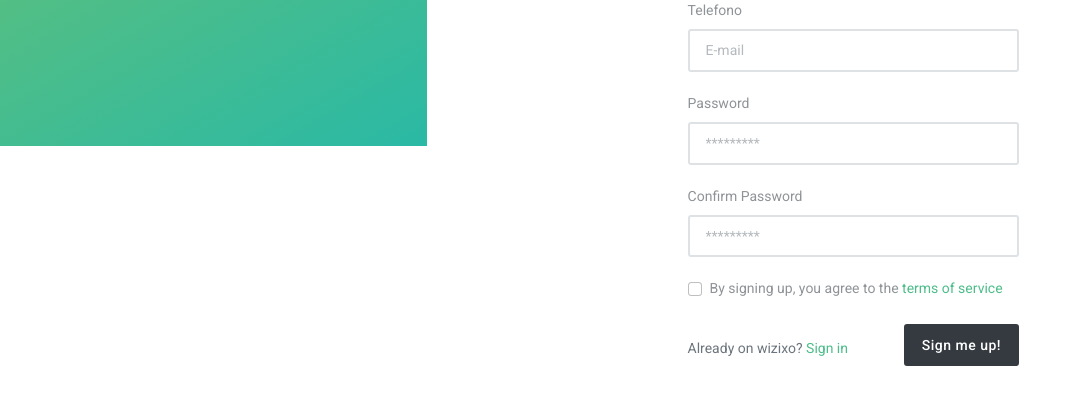
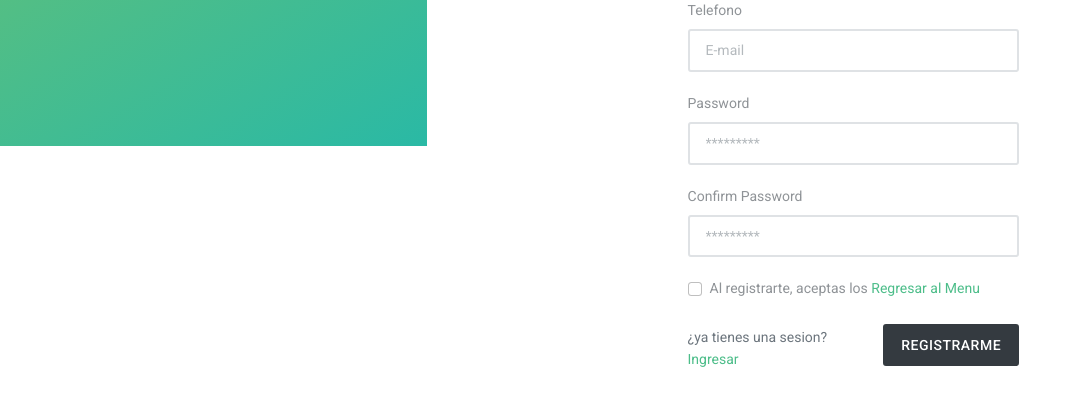
Before and after one commit to LitzyViridianaBravoAldana/AbarrotesTESCHI, a Django app: template APITESCHI/api/templates/sign_up.html in a window 1280 px wide. Shown: the part 654-1074 px from the top of the page, without its empty margins (0-1082 px from the left). Run offline with Django 3.2, Linux system fonts and the light colour scheme; the template is opened without the code that fills it, so the values that code supplies are empty; some libraries are stand-ins or nearby versions; some web fonts are replaced.

Commit message:
no funciona pero tiene algo

```diff
--- a/APITESCHI/APITESCHI/urls.py
+++ b/APITESCHI/APITESCHI/urls.py
@@ -1,16 +1,24 @@
 from django.urls import path
 from api.views import sign_in, sign_up, index_9
+#from tasks import views
 
 urlpatterns = [
+    # Ruta para la página index_9
+    #path('index_9.html', index_9.as_view(), name='index_9'),
+    path('index_9.html/', index_9.as_view(), name='index_9_with_slash'),
+
+
+    # Ruta para la URL raíz (puede ser una de las páginas anteriores)
+    #path('', index_9.as_view(), name='index_9_root'),
+
     # Ruta para la página de inicio de sesión
-    path('sign_in.html', sign_in.as_view(), name='sign_in'),
+    path('sign_in/', sign_in.as_view(), name='sign_in'),
 
     # Ruta para la página de registro
-    path('sign_up.html', sign_up.as_view(), name='sign_up'),
+    path('sign_up/', sign_up.as_view(), name='sign_up'),
+    #path('sign_up.html', views.sign_up, name='sign_up'),
 
-    # Ruta para la página index_9
-    path('index_9.html', index_9.as_view(), name='index_9'),
 
-    # Ruta para la URL raíz (puede ser una de las páginas anteriores)
-    path('', index_9.as_view(), name='index_9_root'),
+
+
 ]
--- a/APITESCHI/api/templates/sign_up.html
+++ b/APITESCHI/api/templates/sign_up.html
@@ -57,7 +57,7 @@
 						</ul>
 					</div>
 				</div>
-				<!-- Right -->
+				<!-- Right FORMULARIO -->
 				<div class="col-12 col-md-7 col-xl-8 mx-auto my-5">
 					<div class="row h-100">
 						<div class="col-12 col-md-10 col-lg-5 text-start mx-auto d-flex align-items-center">
@@ -103,19 +103,29 @@
 									</div>
 									<div class="custom-control custom-checkbox me-sm-2 mb-4 d-flex">
 										<input type="checkbox" class="form-check-input mb-0" id="exampleCheck1">
-    								<label class="form-check-label ms-2" for="exampleCheck1">By signing up, you agree to the <a href="#">terms of service</a></label>
+									<label class="form-check-label ms-2" for="exampleCheck1">Al registrarte, aceptas los <a href="">Regresar al Menu</a></label>
 									</div>
-									<div class="row align-items-center g-0 m-0">
-										<div class="col-6"><span class="text-muted">Already on wizixo? <a href="sign_in.html">Sign in</a></span></div>
-										<div class="col-6 text-end"><button class="btn btn-dark ">Sign me up!</button></div>
-									</div>
+									<form action="sign_up.html" method="GET">
+										<div class="row align-items-center g-0 m-0">
+											<div class="col-6"><span class="text-muted">¿ya tienes una sesion? <a href="sign_in.html">Ingresar</a></span></div>
+											<div class="col-6 text-end"><button class="btn btn-dark ">REGISTRARME</button></div>
+
+
+
+										</div>
+
+									</form>
+
 								</div>
 							</div>
 						</div>
 					</div>
 				</div>
+
+
 			</div>
 		</div>
+
 	</section>
 	<!-- =======================
 	Sign up -->
```
Also changed, not shown: APITESCHI/api/views.py (+24 -2 lines).
